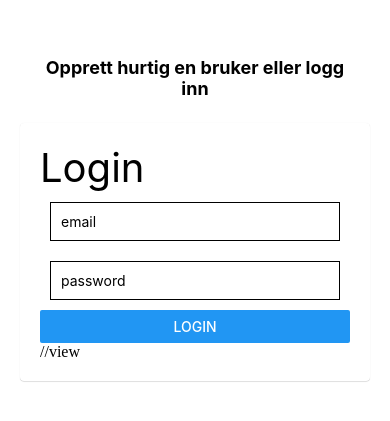
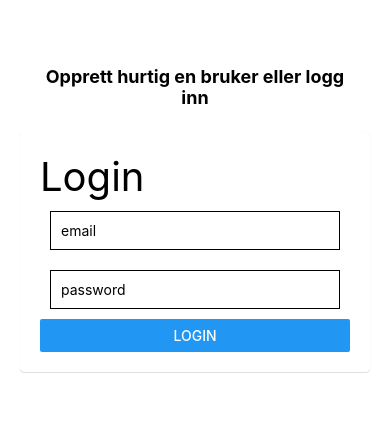
Before and after one commit to mortenhodt/minapp, a React Native app: screen / in a window 390 px wide. Shown: the part 215-636 px from the top of the page. Built offline with nearby package versions, Linux system fonts and the light colour scheme; no server answers.

Commit message:
Merge remote-tracking branch 'origin/main'

```diff
--- a/components/LoginForm.js
+++ b/components/LoginForm.js
@@ -56,7 +56,6 @@ function LoginForm() {
                 <Text style={styles.error}>Error: {errorMessage}</Text>
             )}
             {renderButton()}
-//view
         </View>
     );
 }
```
